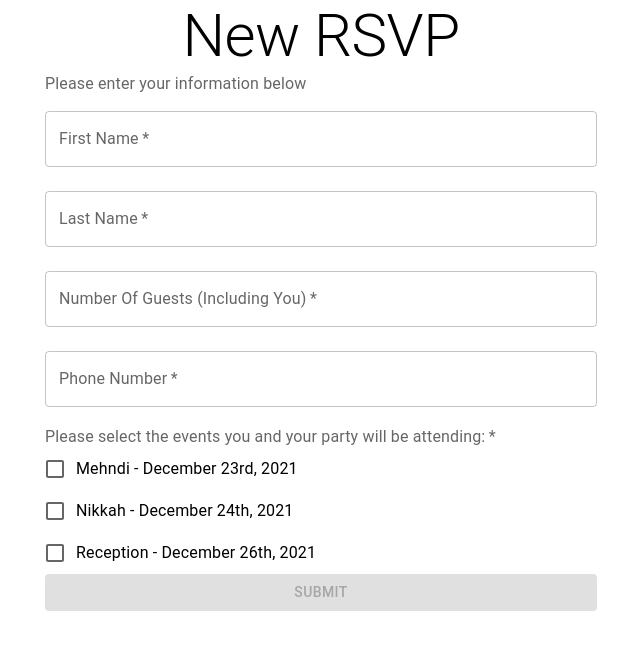
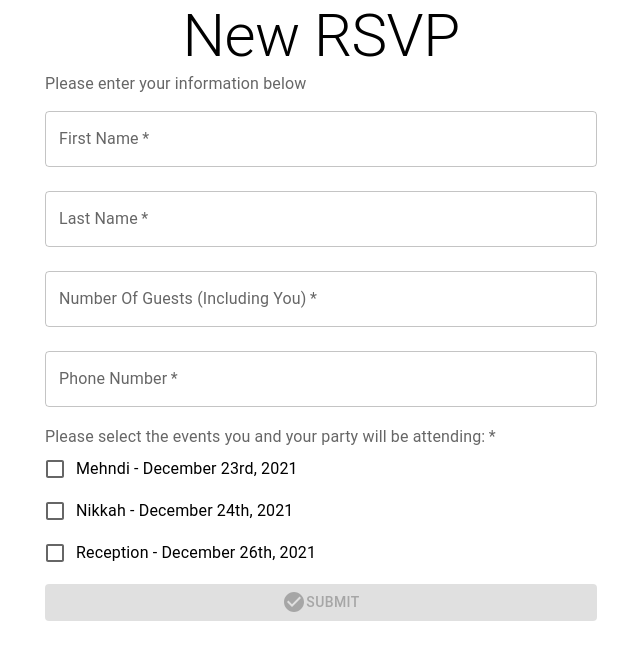
Before and after one commit to omerzulfiqar/wedding-app-ui, a React (Create React App) app: page /1/rsvp in a window 1280 px wide. Shown: the top 660 px of the page, without its empty margins (319-959 px from the left). Built offline with nearby package versions, Linux system fonts and the light colour scheme.

Commit message:
form autocomplete added

```diff
--- a/package.json
+++ b/package.json
@@ -5,6 +5,7 @@
   "dependencies": {
     "@emotion/react": "^11.4.1",
     "@emotion/styled": "^11.3.0",
+    "@mui/icons-material": "^5.0.3",
     "@mui/material": "^5.0.3",
     "@testing-library/jest-dom": "^5.14.1",
     "@testing-library/react": "^11.2.7",
--- a/src/components/RsvpForm.js
+++ b/src/components/RsvpForm.js
@@ -10,6 +10,7 @@ import {
   Button,
 } from '@mui/material';
 import axios from 'axios';
+import CheckCircleIcon from '@mui/icons-material/CheckCircle';
 import { LOCAL_API_URL } from '../config';
 
 export default class RsvpForm extends Component {
@@ -114,6 +115,7 @@ export default class RsvpForm extends Component {
           <FormLabel>Please enter your information below</FormLabel>
           <TextField
             name="given-name"
+            autoComplete="given-name"
             id="firstName"
             margin="normal"
             required
@@ -124,6 +126,7 @@ export default class RsvpForm extends Component {
           <TextField
             name="family-name"
             id="lastName"
+            autoComplete="family-name"
             margin="normal"
             required
             label="Last Name"
@@ -132,6 +135,7 @@ export default class RsvpForm extends Component {
           />
           <TextField
             id="numberOfGuests"
+            type="number"
             margin="normal"
             required
             label="Number Of Guests (Including You)"
@@ -141,6 +145,7 @@ export default class RsvpForm extends Component {
           <TextField
             type="tel"
             id="phoneNumber"
+            autoComplete="phone"
             margin="normal"
             required
             label="Phone Number"
@@ -186,8 +191,9 @@ export default class RsvpForm extends Component {
             disabled={submitDisabled || submitLoading}
             variant="contained"
             color="success"
-            onClick={this.handleSubmit}>
-            Submit
+            onClick={this.handleSubmit}
+            style={{ marginTop: 10 }}>
+            <CheckCircleIcon /> Submit
           </Button>
         </FormGroup>
       </Container>
```
Also changed, not shown: 1 other file (tests, documents, lock files or other folders).
